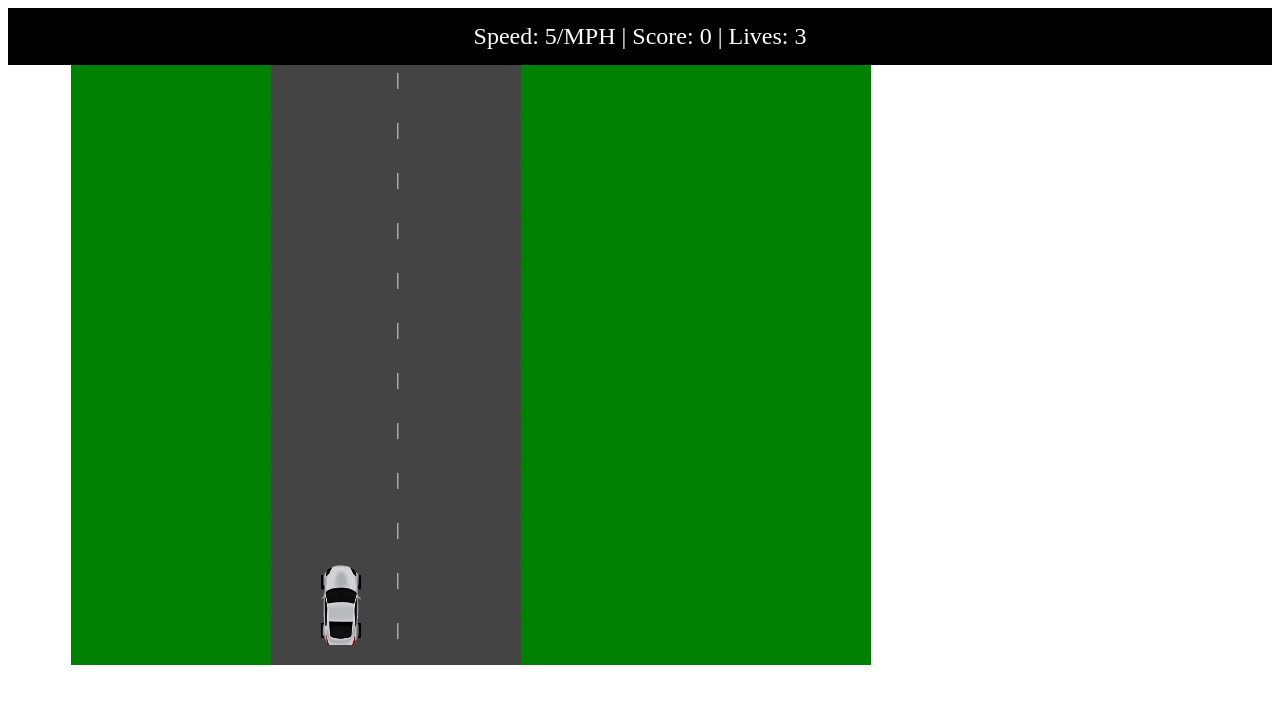
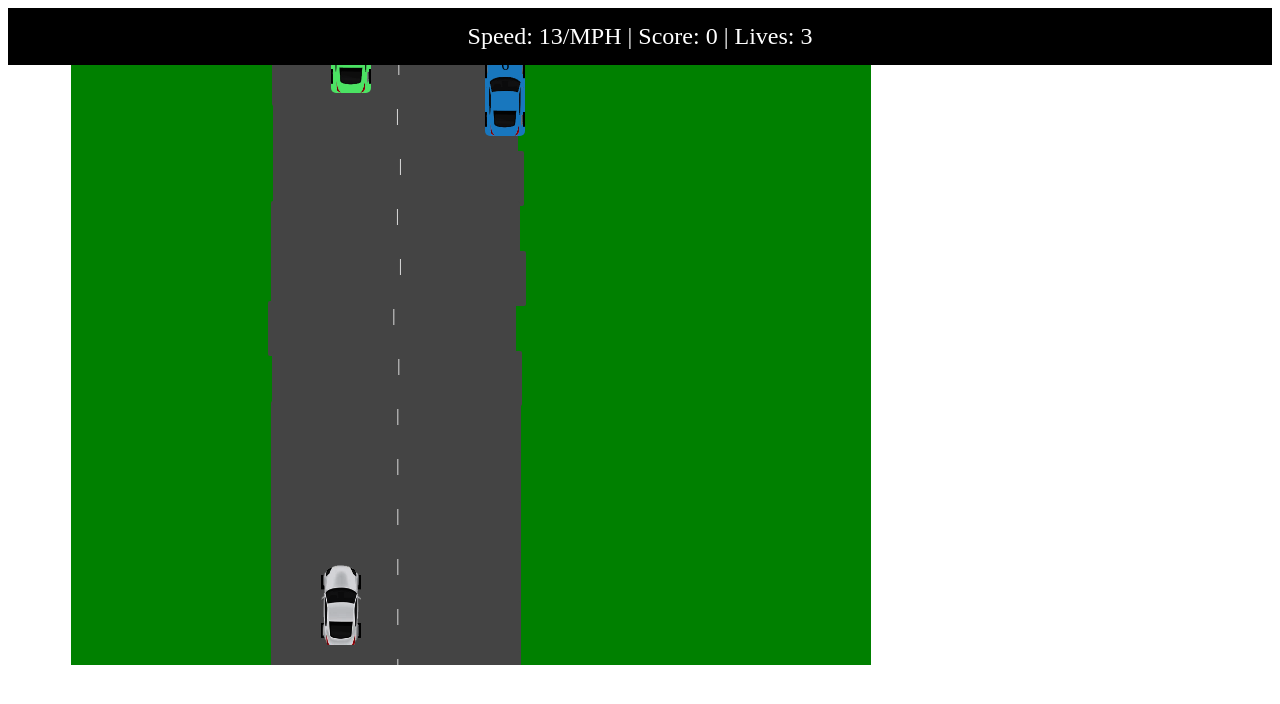
Before and after one commit to Sean-Drew/car-racing-game, a plain HTML site: page index.html in a window 1280 px wide. Both pictures are taken after a click on the element "Start Game". Drawn offline with Linux system fonts and the light colour scheme.

Commit message:
Add road features, NPC cars, refactor
Added some road features (road moves w/ car, road bends left and right).
Added some NPC cars, generate onto game board, random color to identify
individual NPC cars.
Refactored some code into template strings.

```diff
--- a/script.js
+++ b/script.js
@@ -25,7 +25,7 @@ let keys = {
 
 // This function controls starting a game - creates UI elements + a player object & associated variables.
 function startGame() {
-    console.log(gamePlay)
+    // console.log(gamePlay)
     btnStart.style.display = 'none'
     let div = document.createElement('div')
     div.setAttribute('class', 'playerCar')
@@ -46,14 +46,44 @@ function startGame() {
         roadWidth: 250
     }
     startBoard()
+    setupBadGuys(10)
+}
+
+function setupBadGuys(num) {
+    for (let x = 0; x < num; x++) {
+        let temp = `badGuy ${x + 1}`
+        let div = document.createElement('div')
+        div.innerHTML = (x + 1)
+        div.setAttribute('class', 'baddy')
+        div.setAttribute('id', temp)
+        div.style.backgroundColor = randomColor()
+        makeBad(div)
+        container.appendChild(div)
+    }
+}
+
+// Assign random color to NPC cars
+function randomColor() {
+    function c() {
+        let hex = Math.floor(Math.random() * 256).toString(16)
+        return(`0${String(hex)}`).substr(-2)
+    }
+    return '#' + c() + c() + c()
+}
+
+function makeBad(element) {
+    let tempRoad = document.querySelector('.road')
+    element.style.left = tempRoad.offsetLeft + Math.ceil(Math.random() * tempRoad.offsetWidth) - 30 + 'px'
+    element.style.top = `${Math.ceil(Math.random() * (-400))}px`
+    element.speed = Math.ceil(Math.random() * 17) + 2
 }
 
 function startBoard() {
     for (let x = 0; x < 13; x++) {
         let div = document.createElement('div')
         div.setAttribute('class', 'road')
-        div.style.top = (x * 50) + 'px'
-        div.style.width = player.roadWidth + 'px'
+        div.style.top = `${x * 50}px`
+        div.style.width = `${player.roadWidth}px`
         container.appendChild(div)
     }
 }
@@ -74,37 +104,79 @@ function updateDash() {
     // console.log(player)
     scoreDash.innerHTML = player.score
     lifeDash.innerHTML = player.lives
-    speedDash.innerHTML = Math.round(player.speed * 5)
+    speedDash.innerHTML = Math.round(player.speed * 13)
 }
 
-function playGame(){
-    if(gamePlay){
-        // update the game dashboard
+function moveRoad() {
+    let tempRoad = document.querySelectorAll('.road')
+    // console.log(tempRoad)
+    let previousRoad = tempRoad[0].offsetLeft
+    let previousWidth = tempRoad[0].offsetWidth
+    let pSpeed = Math.floor(player.speed)
+    for (let x = 0; x < tempRoad.length; x++) {
+        let num = tempRoad[x].offsetTop + pSpeed
+        if (num > 600) {
+            num = num - 650
+            let mover = previousRoad + (Math.floor(Math.random() * 6) - 3)
+            let roadWidth = (Math.floor(Math.random() * 11) - 5) + previousWidth
+            if (roadWidth < 200) roadWidth = 200
+            if (roadWidth > 400) roadWidth = 400
+            if (mover < 100) mover = 100
+            if (mover > 600) mover = 600
+            tempRoad[x].style.left = `${mover}px`
+            tempRoad[x].style.width = `${roadWidth}px`
+            previousRoad = tempRoad[x].offsetLeft
+            previousWidth = tempRoad[x].width
+        }
+        tempRoad[x].style.top = `${num}px`
+    }
+    return {
+        'width' : previousWidth,
+        'left' : previousRoad
+    }
+}
+
+function playGame() {
+    if(gamePlay) {
+        // Update the game dashboard
         updateDash()
+        // Road movement
+        let roadParams = moveRoad()
 
-        // assign values to element position, to move the car
+        // Assign values to element position, to move the car
         if (keys.ArrowUp) {
-            console.log('player.ele.y is: ', player.ele.y)
+            // console.log('player.ele.y is: ', player.ele.y)
+            if (player.ele.y > 350)
             player.ele.y -= 1
             player.speed = player.speed < 20? (player.speed + 0.05) : 20
         }
         if (keys.ArrowDown) {
-            console.log('player.ele.y is: ', player.ele.y)
+            // console.log('player.ele.y is: ', player.ele.y)
+            if (player.ele.y < 500)
             player.ele.y += 1
             player.speed = player.speed > 0? (player.speed - 0.05) : 0
         }
         if (keys.ArrowRight) {
-            console.log('player.ele.x is: ', player.ele.x)
+            // console.log('player.ele.x is: ', player.ele.x)
             player.ele.x += (player.speed / 4)
         }
         if (keys.ArrowLeft) {
-            console.log('player.ele.x is: ', player.ele.x)
+            // console.log('player.ele.x is: ', player.ele.x)
             player.ele.x -= (player.speed / 4)
         }
 
-        // actually move the car icon
-        player.ele.style.top = player.ele.y + 'px'
-        player.ele.style.left = player.ele.x + 'px'
+        // Check if car on road, reduce speed if offroad
+        if ((player.ele.x + 40) < roadParams.left || (player.ele.x > (roadParams.left + roadParams.width))) {
+            if (player.ele.y < 500) {
+                player.ele.y += 1
+            }
+            player.speed = player.speed > 0 ? (player.speed - 0.2) : 1
+            console.log('Off Road')
+        }
+
+        // Actually move the car icon
+        player.ele.style.top = `${player.ele.y}px`
+        player.ele.style.left = `${player.ele.x}px`
     }
 
     animationGame = requestAnimationFrame(playGame)
--- a/style.css
+++ b/style.css
@@ -32,7 +32,7 @@
 
 .road {
     position: absolute;
-    height: 50px;
+    height: 55px;
     width: 250px;
     top: 0;
     left: 200px;
```
